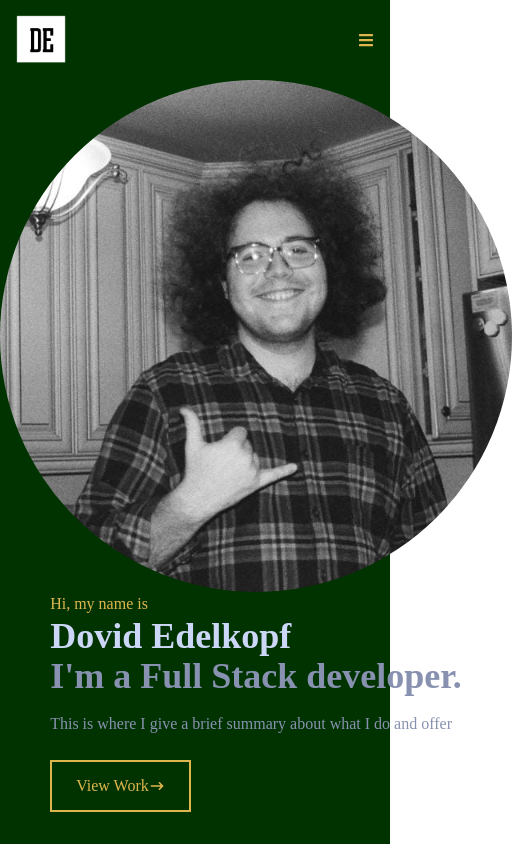
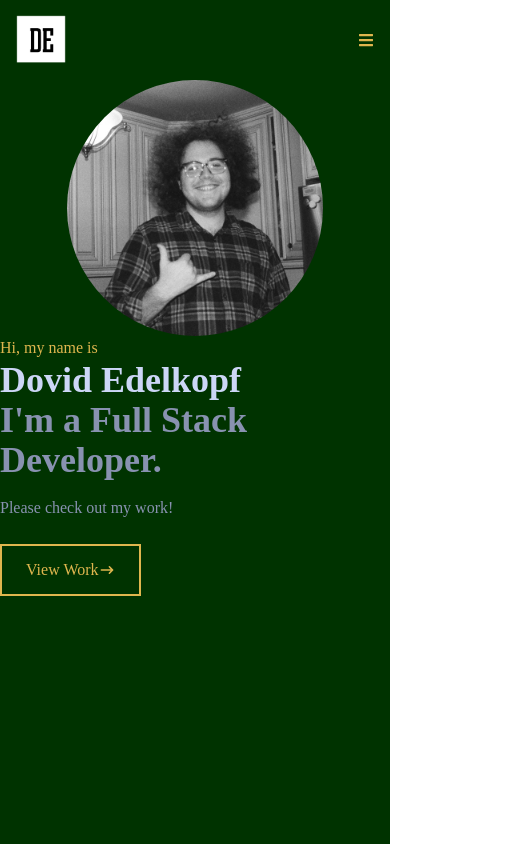
Before and after one commit to dovid11564/my-portfolio, a React (Vite) app: page / in a window 390 px wide. Shown: the top 844 px of the page, 512 px wide, since content can reach past the window. Built offline with nearby package versions, Linux system fonts and the light colour scheme.

Commit message:
resized for mobile

```diff
--- a/src/components/Home.jsx
+++ b/src/components/Home.jsx
@@ -9,12 +9,14 @@ const Home = () => {
 
             {/* container */}
             <div className='w-full grid lg:grid-cols-2 place-items-center py-8'>
-              <img src={Profile} alt='Profile of Dovid Edelkopf' className='rounded-full max-w-lg mt-12'/>
+              <img src={Profile} alt='Profile of Dovid Edelkopf' className=' rounded-full w-64 lg:w-auto mt-12'/>
+              {/* rounded-full mt-12 w-64 md:max-w-lg */}
+              {/* rounded-full max-w-lg mt-12 */}
             <div className="m-w-[1000px]">
                 <p className="text-yellow">Hi, my name is</p>
                 <h1 className='text-4xl sm:7xl font-bold text-[#ccd6f6]'>Dovid Edelkopf</h1>
-                <h2 className="text-4xl sm:text-7xl font-bold text-[#8892b0]">I'm a Full Stack developer.</h2>
-                <p className="text-[#8892b0] py-4 max-w-[700px]">This is where I give a brief summary about what I do and offer</p>
+                <h2 className="text-4xl sm:text-7xl font-bold text-[#8892b0]">I'm a Full Stack Developer.</h2>
+                <p className="text-[#8892b0] py-4 max-w-[700px]">Please check out my work!</p>
                 <div>
                     <button className="text-yellow group border-2 px-6 py-3 my-2 flex items-center hover:text-green hover:bg-yellow hover:border-yellow">
                         View Work
--- a/src/components/Skills.jsx
+++ b/src/components/Skills.jsx
@@ -11,7 +11,7 @@ import PostGres from '../assets/skills/PostgreSQL-Dark.svg';
 
 const Skills = () => {
     return (
-        <div name='skills' className="w-full h-screen bg-green text-yellow">
+        <div name='skills' className="w-full md:h-screen bg-green text-yellow">
             {/* countainter */}
             <div className="max-w-[1000px] mx-auto p-4 flex flex-col justify-center w-full h-full">
                 <div>
--- a/src/components/Work.jsx
+++ b/src/components/Work.jsx
@@ -3,7 +3,7 @@ import RPG from '../assets/projects/VGImage.png';
 const Work = () => {
     return (
         // might be a good idea to change the text colors not from yellow if I keep this gradient in
-        <div name='work' className="w:full md:h-screen text-yellow bg-green">
+        <div name='work' className="w:full md:h-screen text-yellow bg-green px-44">
             <div className="m-w-[1000px] mx-auto p-4 flex flex-col justify-center w-full h-full">
                 <div className="pb-8">
                     <p className="text-4xl font-bold inline border-b-4 text-yellow border-yellow">
@@ -14,7 +14,7 @@ const Work = () => {
 
                 {/*  container*/}
                 <div
-                    className="grid sm:grid-cols-2 md:grid-cols-4 gap-4">
+                    className="grid grid-cols-2 md:grid-cols-4 gap-4">
                     {/* grid item - copy this and change it for each project*/}
                     <div style={{ backgroundImage: `url(${RPG})` }}
                         className="shadow-lg shadow-[#040c16] group container rounded-md flex justify-center items-center mx-auto content-div">
```
